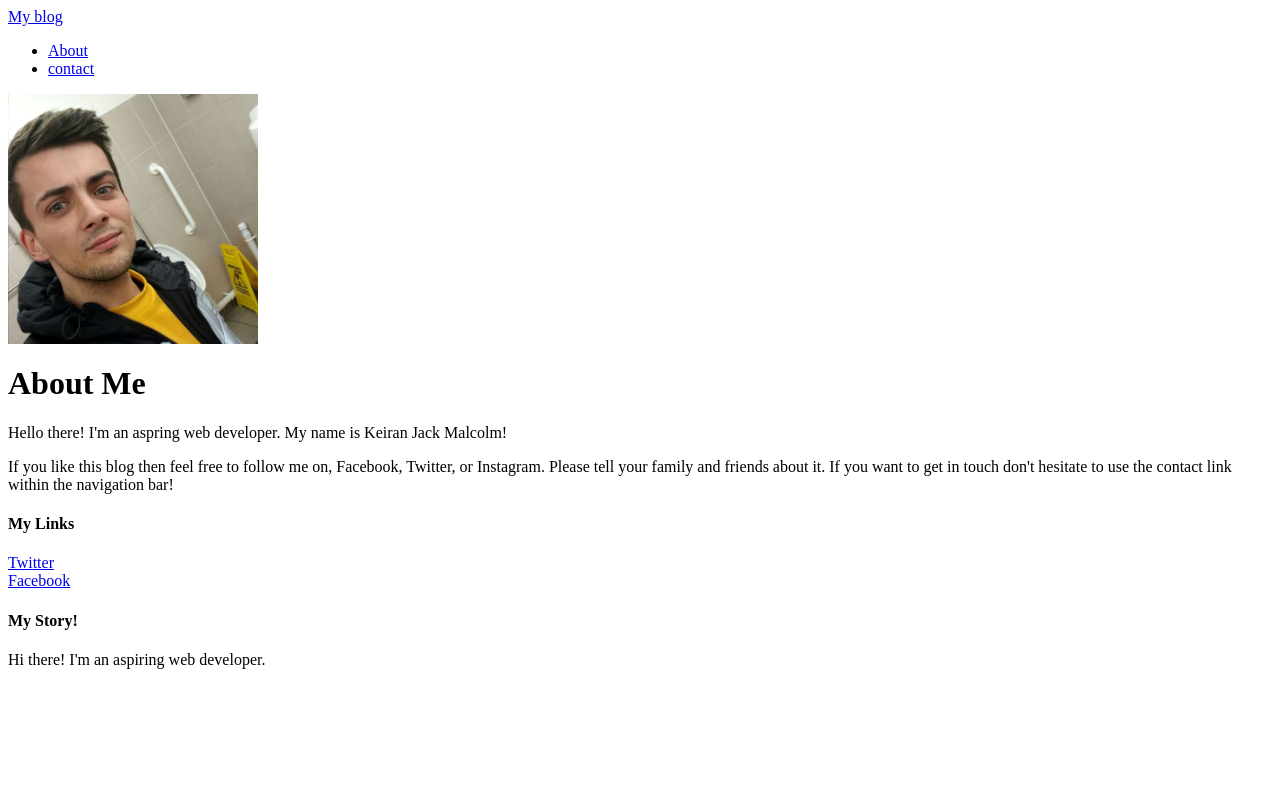
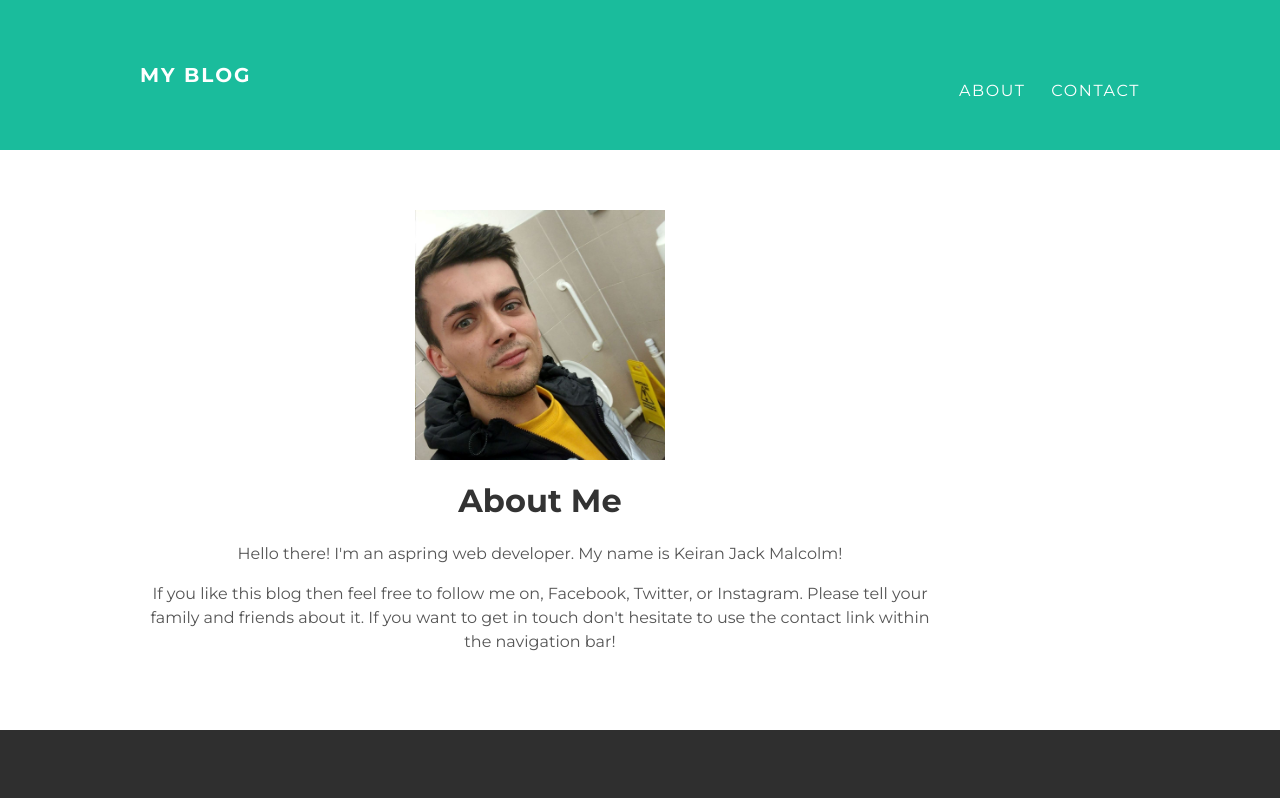
Before and after one commit to keiranjack/keiranjack.github.io, a plain HTML site: page about.html in a window 1280 px wide. Shown: the top 798 px of the page. Drawn offline with Linux system fonts and the light colour scheme; files that its build step writes are made by us from their sources.

Commit message:
Update about.html

```diff
--- a/about.html
+++ b/about.html
@@ -2,7 +2,7 @@
 <html>
 <Head>
   <title> My Blog </title>
-  <link rel="stylesheet" type="css" href="style.css">
+  <link rel="stylesheet" type="text/css" href="/css/style.css">
   </head>
   <body>
     <div id="header">
```
